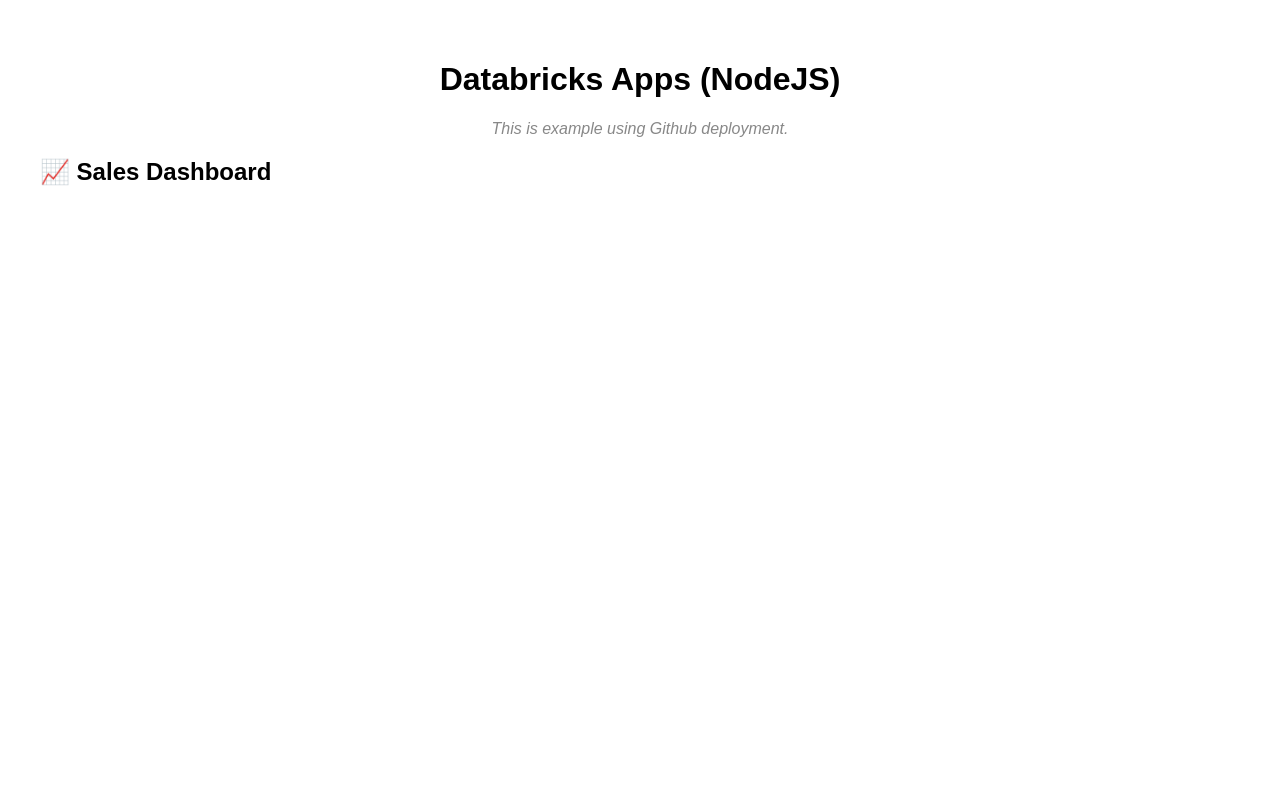
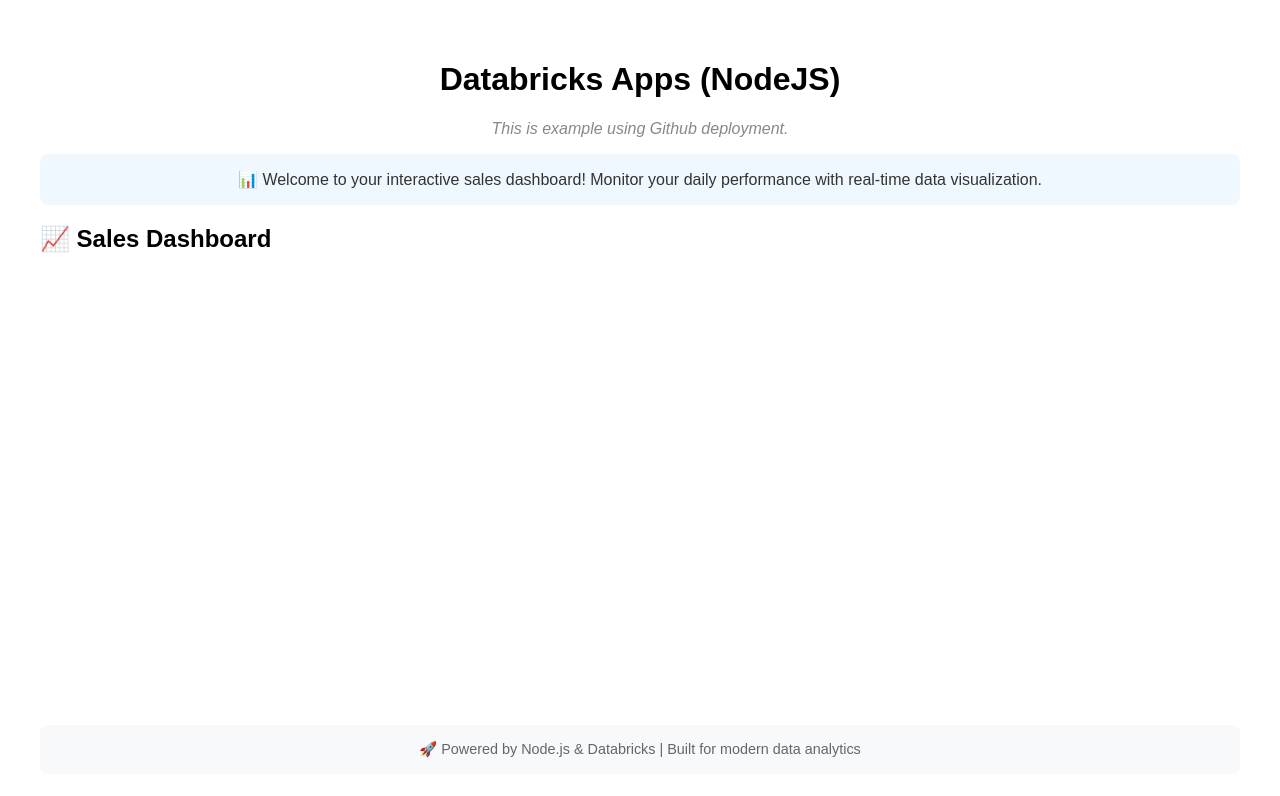
Before and after one commit to work-apradana/databricks-apps-sample-nodejs, a website: page static/index.html in a window 1280 px wide. Drawn offline with nearby package versions, Linux system fonts and the light colour scheme; no server answers.

Commit message:
add simple description and footnote

```diff
--- a/static/index.html
+++ b/static/index.html
@@ -20,6 +20,9 @@
       <p style="color: #888; font-style: italic;">
         This is example using Github deployment.
       </p>
+      <div style="background-color: #f0f8ff; padding: 1rem; border-radius: 8px; margin: 1rem 0;">
+        <p style="color: #333; margin: 0;">📊 Welcome to your interactive sales dashboard! Monitor your daily performance with real-time data visualization.</p>
+      </div>
     </div>
     <h2>📈 Sales Dashboard </h1>
     <canvas id="salesChart"></canvas>
@@ -56,5 +59,11 @@
 
       renderChart();
     </script>
+
+    <footer style="text-align: center; margin-top: 3rem; padding: 1rem; background-color: #f8f9fa; border-radius: 8px;">
+      <p style="color: #666; margin: 0; font-size: 0.9rem;">
+        🚀 Powered by Node.js & Databricks | Built for modern data analytics
+      </p>
+    </footer>
   </body>
 </html>
```
